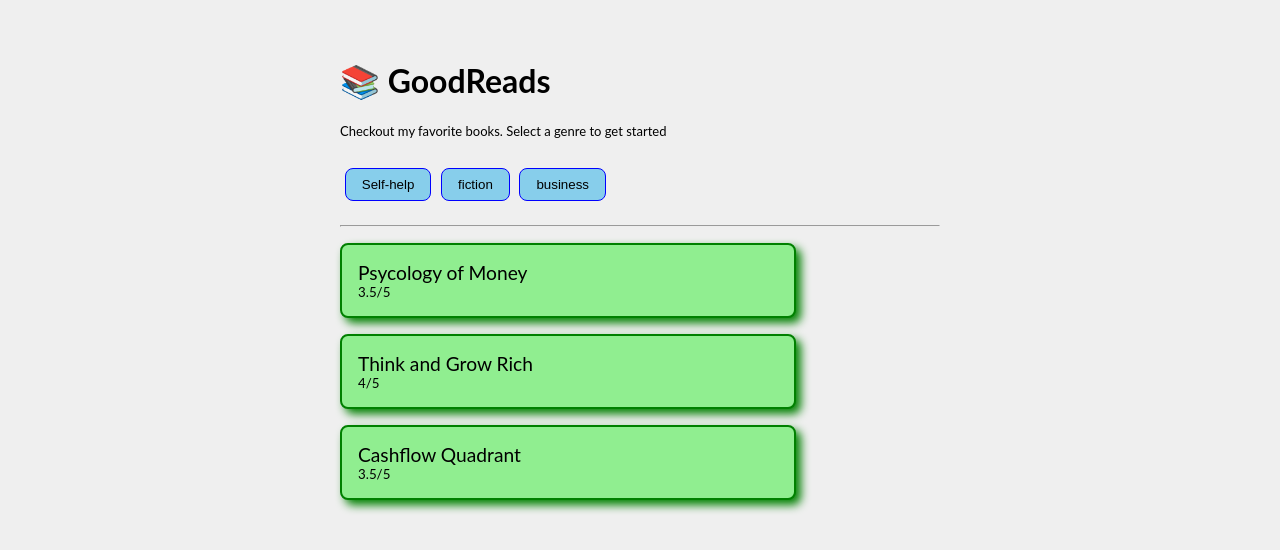
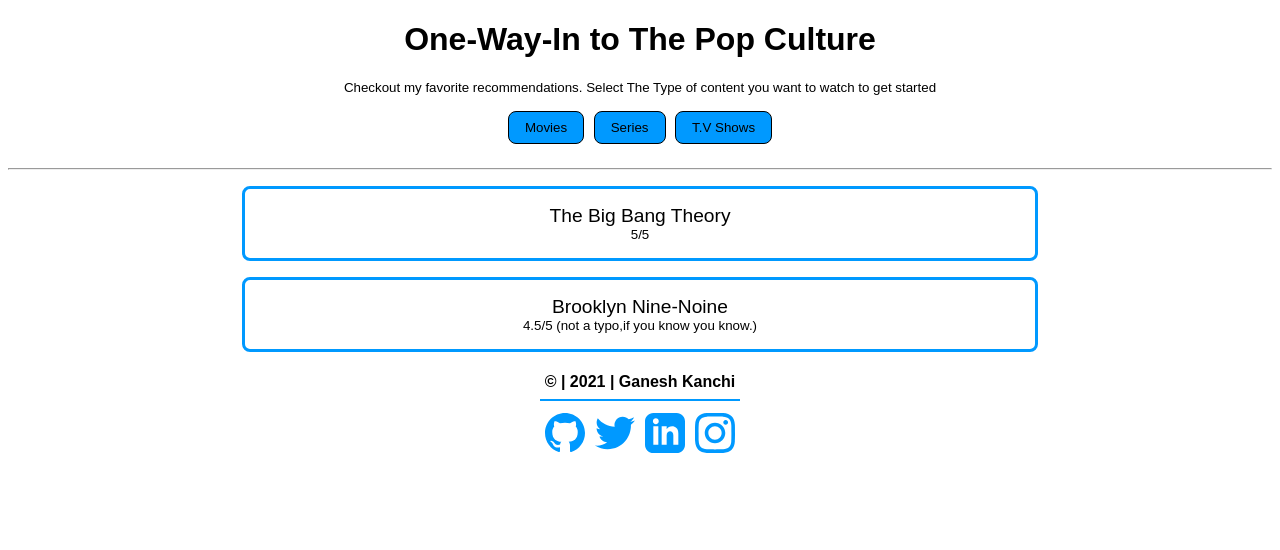
Before and after one commit to ganesh-kanchi/Pop-Culture-Recommendations, a React (Create React App) app: page / in a window 1280 px wide. Shown: the top 550 px of the page. Built offline with nearby package versions, Linux system fonts and the light colour scheme.

Commit message:
imported all the chages i made to the page in a new sandbox by mistake

```diff
--- a/public/index.html
+++ b/public/index.html
@@ -7,22 +7,10 @@
       content="width=device-width, initial-scale=1, shrink-to-fit=no"
     />
     <meta name="theme-color" content="#000000" />
-    <!--
-      manifest.json provides metadata used when your web app is added to the
-      homescreen on Android. See https://developers.google.com/web/fundamentals/engage-and-retain/web-app-manifest/
-    -->
+
     <link rel="manifest" href="%PUBLIC_URL%/manifest.json" />
     <link rel="shortcut icon" href="%PUBLIC_URL%/favicon.ico" />
-    <!--
-      Notice the use of %PUBLIC_URL% in the tags above.
-      It will be replaced with the URL of the `public` folder during the build.
-      Only files inside the `public` folder can be referenced from the HTML.
-
-      Unlike "/favicon.ico" or "favicon.ico", "%PUBLIC_URL%/favicon.ico" will
-      work correctly both with client-side routing and a non-root public URL.
-      Learn how to configure a non-root public URL by running `npm run build`.
-    -->
-    <title>Good Reads</title>
+    <title>Pop Culture Recommendations</title>
   </head>
 
   <body>
@@ -30,15 +18,5 @@
       You need to enable JavaScript to run this app.
     </noscript>
     <div id="root"></div>
-    <!--
-      This HTML file is a template.
-      If you open it directly in the browser, you will see an empty page.
-
-      You can add webfonts, meta tags, or analytics to this file.
-      The build step will place the bundled scripts into the <body> tag.
-
-      To begin the development, run `npm start` or `yarn start`.
-      To create a production bundle, use `npm run build` or `yarn build`.
-    -->
   </body>
 </html>
--- a/src/App.js
+++ b/src/App.js
@@ -2,107 +2,165 @@
 import "./styles.css";
 import { useState } from "react";
 
-const bookDataBase = {
-  "Self-help": [
+const recDataBase = {
+  Movies: [
+    { name: "Free Guy", rating: "4.5/5" },
+    { name: "Shang-Chi and The Legend of Ten Rings", rating: "4/5" }
+  ],
+
+  Series: [
     {
-      name: "Think Like A Monk",
-      rating: "4/5"
-    },
-    {
-      name: "Power of Habits",
+      name: "Doom Petrol",
       rating: "4.5/5"
     },
     {
-      name: "Think and Grow Rich",
+      name: "Sex Education",
       rating: "4.5/5"
+    },
+    {
+      name: "Rick and Morty",
+      rating: "5.5/5 (coz it's out of this world)"
     }
   ],
-
-  fiction: [
+  "T.V Shows": [
     {
-      name: "Dune novel",
+      name: "The Big Bang Theory",
       rating: "5/5"
     },
     {
-      name: "Harry Potter and the Sorcerer's Stone",
-      rating: "4.5/5"
-    },
-    {
-      name: "Cosmos",
-      rating: "4/5"
-    }
-  ],
-
-  business: [
-    {
-      name: "Psycology of Money",
-      rating: "3.5/5"
-    },
-    {
-      name: "Think and Grow Rich",
-      rating: "4/5"
-    },
-    {
-      name: "Cashflow Quadrant",
-      rating: "3.5/5"
+      name: "Brooklyn Nine-Noine",
+      rating: "4.5/5 (not a typo,if you know you know.)"
     }
   ]
 };
 
 export default function App() {
-  const [selectedGenre, setGenre] = useState("business");
-  function genreClickHandler(genre) {
-    setGenre(genre);
+  const [selectedType, setType] = useState("T.V Shows");
+  function typeClickHandler(type) {
+    setType(type);
   }
   return (
     <div className="App">
-      <h1> 📚 GoodReads </h1>
-      <p style={{ fontSize: "small" }}>
+      <h1> One-Way-In to The Pop Culture </h1>
+      <p
+        style={{
+          fontSize: "smaller",
+          width: "60vw",
+          textAlign: "center",
+          margin: "auto"
+        }}
+      >
         {" "}
-        Checkout my favorite books. Select a genre to get started{" "}
+        Checkout my favorite recommendations. Select The Type of content you
+        want to watch to get started{" "}
       </p>
 
       <div>
-        {Object.keys(bookDataBase).map((genre) => (
+        {Object.keys(recDataBase).map((type) => (
           <button
-            onClick={() => genreClickHandler(genre)}
+            onClick={() => typeClickHandler(type)}
             style={{
               cursor: "pointer",
-              background: "skyblue",
+              background: "rgb(0, 153, 255)",
               borderRadius: "0.5rem",
               padding: "0.5rem  1rem",
-              border: "1px solid blue",
+              border: "1px solid black",
               margin: "1rem 0.3rem"
             }}
           >
-            {genre}
+            {type}
           </button>
         ))}
       </div>
       <hr />
       <div style={{ textAlign: "left" }}>
         <ul style={{ paddingInlineStart: "0" }}>
-          {bookDataBase[selectedGenre].map((book) => (
+          {recDataBase[selectedType].map((rec) => (
             <li
-              key={book.name}
+              key={rec.name}
               style={{
                 listStyle: "none",
                 padding: "1rem",
-                border: "2px solid green",
-                width: "70%",
-                margin: "1rem 0rem",
+                border: "3px solid rgb(0, 153, 255)",
+                width: "60%",
+                margin: "auto",
+                marginTop: "1rem",
                 borderRadius: "0.5rem",
-                background: "lightgreen",
-                boxShadow: "5px 5px 10px green"
+                textAlign: "center"
               }}
             >
               {" "}
-              <div style={{ fontSize: "larger" }}> {book.name} </div>
-              <div style={{ fontSize: "smaller" }}> {book.rating} </div>
+              <div style={{ fontSize: "larger" }}> {rec.name} </div>
+              <div style={{ fontSize: "smaller" }}> {rec.rating} </div>
             </li>
           ))}
         </ul>
       </div>
+      <footer id="foot">
+        <h4 id="footer-head"> &#169; | 2021 | Ganesh Kanchi </h4>
+        <hr
+          style={{
+            width: "200px",
+            height: "2px",
+            backgroundColor: "rgb(0, 153, 255)",
+            border: "0"
+          }}
+        ></hr>
+        <ul id="footer-ul">
+          <li class="footer-li">
+            <a href="https://github.com/Ganeshkanchimad">
+              <svg
+                xmlns="http://www.w3.org/2000/svg"
+                width="40"
+                height="40"
+                viewBox="0 0 24 24"
+                class="change-color-svg"
+              >
+                <path d="M12 0c-6.626 0-12 5.373-12 12 0 5.302 3.438 9.8 8.207 11.387.599.111.793-.261.793-.577v-2.234c-3.338.726-4.033-1.416-4.033-1.416-.546-1.387-1.333-1.756-1.333-1.756-1.089-.745.083-.729.083-.729 1.205.084 1.839 1.237 1.839 1.237 1.07 1.834 2.807 1.304 3.492.997.107-.775.418-1.305.762-1.604-2.665-.305-5.467-1.334-5.467-5.931 0-1.311.469-2.381 1.236-3.221-.124-.303-.535-1.524.117-3.176 0 0 1.008-.322 3.301 1.23.957-.266 1.983-.399 3.003-.404 1.02.005 2.047.138 3.006.404 2.291-1.552 3.297-1.23 3.297-1.23.653 1.653.242 2.874.118 3.176.77.84 1.235 1.911 1.235 3.221 0 4.609-2.807 5.624-5.479 5.921.43.372.823 1.102.823 2.222v3.293c0 .319.192.694.801.576 4.765-1.589 8.199-6.086 8.199-11.386 0-6.627-5.373-12-12-12z" />
+              </svg>
+            </a>
+          </li>
+          <li class="footer-li">
+            <a href="https://www.linkedin.com/in/ganesh-kanchi-b9bb7a207/">
+              <svg
+                xmlns="http://www.w3.org/2000/svg"
+                width="40"
+                height="40"
+                viewBox="0 0 24 24"
+                class="change-color-svg"
+              >
+                <path d="M24 4.557c-.883.392-1.832.656-2.828.775 1.017-.609 1.798-1.574 2.165-2.724-.951.564-2.005.974-3.127 1.195-.897-.957-2.178-1.555-3.594-1.555-3.179 0-5.515 2.966-4.797 6.045-4.091-.205-7.719-2.165-10.148-5.144-1.29 2.213-.669 5.108 1.523 6.574-.806-.026-1.566-.247-2.229-.616-.054 2.281 1.581 4.415 3.949 4.89-.693.188-1.452.232-2.224.084.626 1.956 2.444 3.379 4.6 3.419-2.07 1.623-4.678 2.348-7.29 2.04 2.179 1.397 4.768 2.212 7.548 2.212 9.142 0 14.307-7.721 13.995-14.646.962-.695 1.797-1.562 2.457-2.549z" />
+              </svg>
+            </a>
+          </li>
+          <li class="footer-li">
+            <a href="https://www.linkedin.com/in/ganesh-kanchi-b9bb7a207/">
+              <svg
+                xmlns="http://www.w3.org/2000/svg"
+                width="40"
+                height="40"
+                viewBox="0 0 24 24"
+                class="change-color-svg"
+              >
+                <path d="M19 0h-14c-2.761 0-5 2.239-5 5v14c0 2.761 2.239 5 5 5h14c2.762 0 5-2.239 5-5v-14c0-2.761-2.238-5-5-5zm-11 19h-3v-11h3v11zm-1.5-12.268c-.966 0-1.75-.79-1.75-1.764s.784-1.764 1.75-1.764 1.75.79 1.75 1.764-.783 1.764-1.75 1.764zm13.5 12.268h-3v-5.604c0-3.368-4-3.113-4 0v5.604h-3v-11h3v1.765c1.396-2.586 7-2.777 7 2.476v6.759z" />
+              </svg>
+            </a>
+          </li>
+          <li class="footer-li">
+            <a href="https://www.instagram.com/ganesh_aos/">
+              <svg
+                xmlns="http://www.w3.org/2000/svg"
+                width="40"
+                height="40"
+                viewBox="0 0 24 24"
+                class="change-color-svg"
+              >
+                <path d="M12 2.163c3.204 0 3.584.012 4.85.07 3.252.148 4.771 1.691 4.919 4.919.058 1.265.069 1.645.069 4.849 0 3.205-.012 3.584-.069 4.849-.149 3.225-1.664 4.771-4.919 4.919-1.266.058-1.644.07-4.85.07-3.204 0-3.584-.012-4.849-.07-3.26-.149-4.771-1.699-4.919-4.92-.058-1.265-.07-1.644-.07-4.849 0-3.204.013-3.583.07-4.849.149-3.227 1.664-4.771 4.919-4.919 1.266-.057 1.645-.069 4.849-.069zm0-2.163c-3.259 0-3.667.014-4.947.072-4.358.2-6.78 2.618-6.98 6.98-.059 1.281-.073 1.689-.073 4.948 0 3.259.014 3.668.072 4.948.2 4.358 2.618 6.78 6.98 6.98 1.281.058 1.689.072 4.948.072 3.259 0 3.668-.014 4.948-.072 4.354-.2 6.782-2.618 6.979-6.98.059-1.28.073-1.689.073-4.948 0-3.259-.014-3.667-.072-4.947-.196-4.354-2.617-6.78-6.979-6.98-1.281-.059-1.69-.073-4.949-.073zm0 5.838c-3.403 0-6.162 2.759-6.162 6.162s2.759 6.163 6.162 6.163 6.162-2.759 6.162-6.163c0-3.403-2.759-6.162-6.162-6.162zm0 10.162c-2.209 0-4-1.79-4-4 0-2.209 1.791-4 4-4s4 1.791 4 4c0 2.21-1.791 4-4 4zm6.406-11.845c-.796 0-1.441.645-1.441 1.44s.645 1.44 1.441 1.44c.795 0 1.439-.645 1.439-1.44s-.644-1.44-1.439-1.44z" />
+              </svg>
+            </a>
+          </li>
+        </ul>
+      </footer>
     </div>
   );
 }
--- a/src/index.js
+++ b/src/index.js
@@ -1,12 +1,12 @@
-import { StrictMode } from "react";
+import React from "react";
 import ReactDOM from "react-dom";
 
 import App from "./App";
 
 const rootElement = document.getElementById("root");
 ReactDOM.render(
-  <StrictMode>
+  <React.StrictMode>
     <App />
-  </StrictMode>,
+  </React.StrictMode>,
   rootElement
 );
--- a/src/styles.css
+++ b/src/styles.css
@@ -1,10 +1,42 @@
 .App {
-  max-width: 600px;
+  font-family: sans-serif;
+  text-align: center;
   margin: auto;
-  padding: 2rem;
 }
 
-body {
-  font-family: "Lato", sans-serif;
-  background-color: #efefef;
+#root {
+  text-align: center;
+  margin: auto;
+  display: inline;
+  align-content: center;
 }
+
+#footer-head {
+  margin-bottom: 0.5rem;
+}
+
+#footer-ul {
+  display: inline-block;
+  list-style-type: none;
+  margin-block-start: 0;
+  margin-block-end: 0;
+  margin-inline-start: 0px;
+  margin-inline-end: 0px;
+  padding-inline-start: 0px;
+  margin-bottom: 1rem;
+}
+
+.footer-li {
+  display: inline-block;
+  margin-left: 5px;
+  margin-right: 5px;
+}
+
+footer {
+  font-weight: 500;
+}
+
+.change-color-svg {
+  fill: rgb(0, 153, 255);
+  height: 6vh;
+}
```
